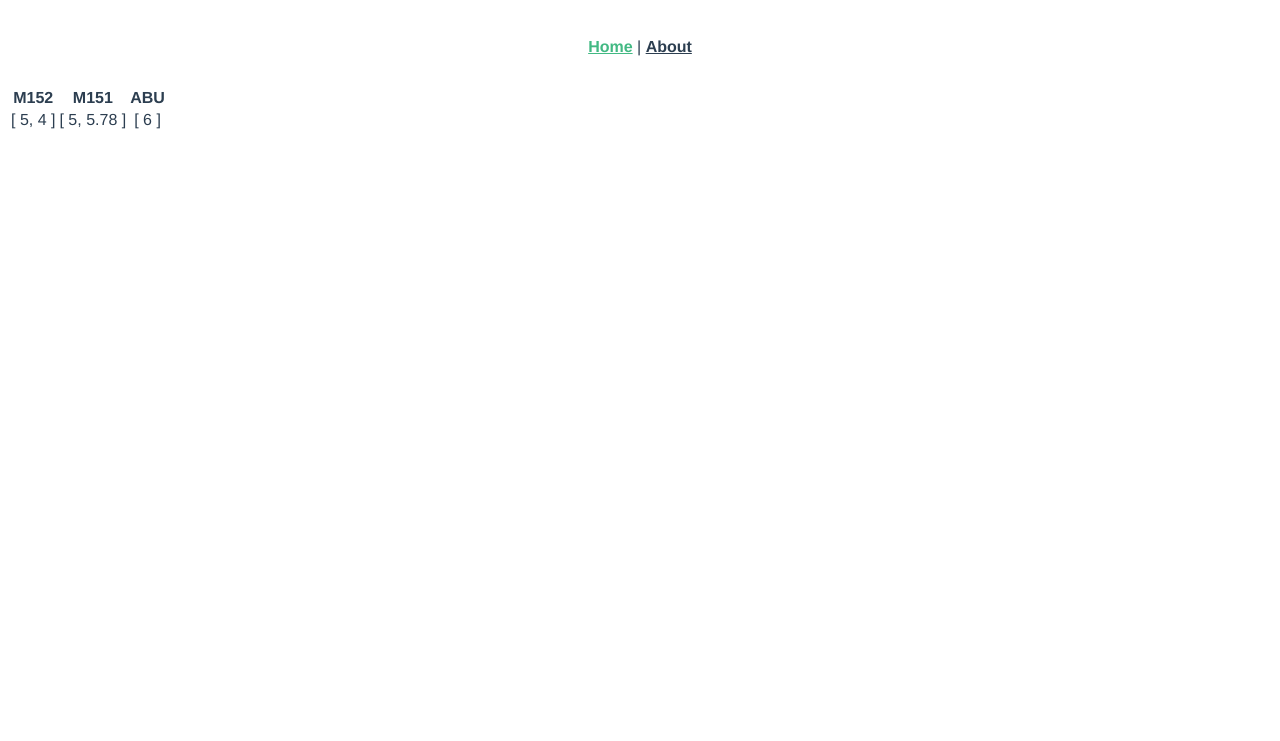
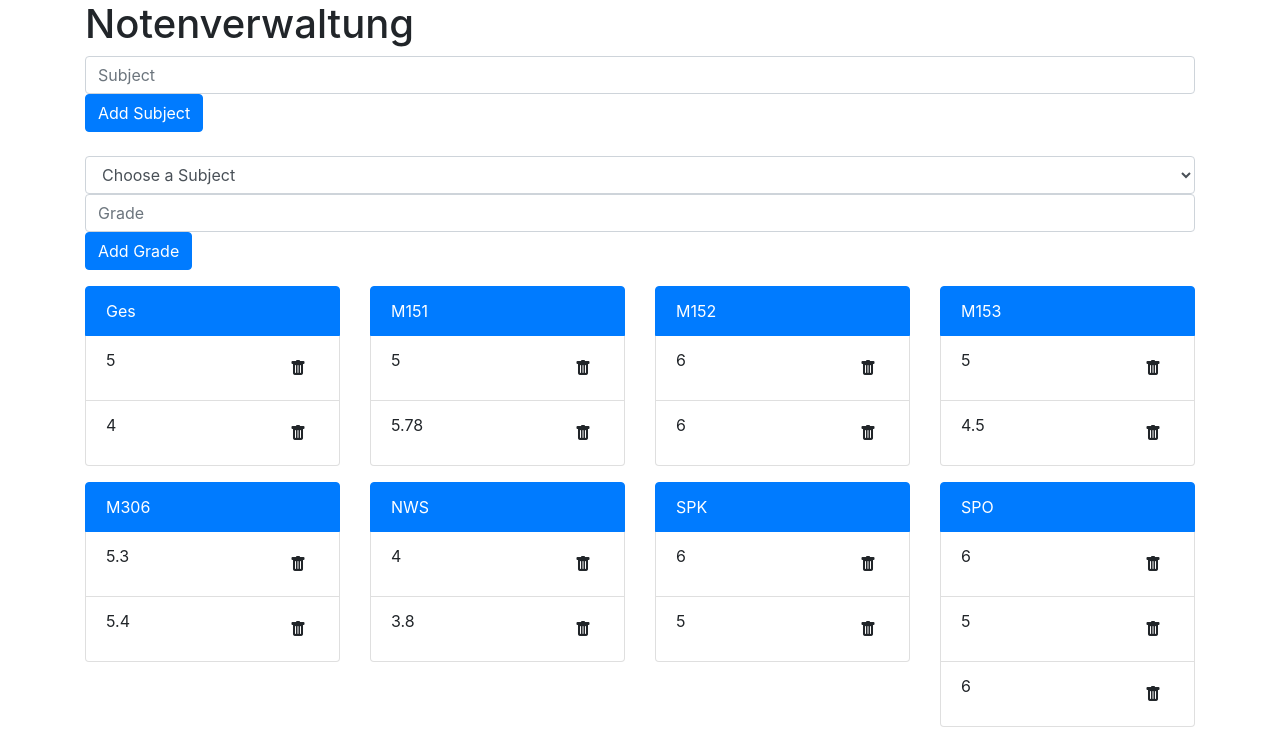
Before and after one commit to edp-darios/m152, a Vue app in the folder Projekt/notenverwaltung/: page / in a window 1280 px wide. Shown: the top 741 px of the page. Built offline with nearby package versions, Linux system fonts and the light colour scheme.

Commit message:
Added UI

```diff
--- a/Projekt/notenverwaltung/public/index.html
+++ b/Projekt/notenverwaltung/public/index.html
@@ -6,12 +6,13 @@
     <meta name="viewport" content="width=device-width,initial-scale=1.0">
     <link rel="icon" href="<%= BASE_URL %>favicon.ico">
     <title><%= htmlWebpackPlugin.options.title %></title>
+    <link href="https://cdn.jsdelivr.net/npm/bootstrap-icons@1.3.0/font/bootstrap-icons.css" rel="stylesheet">
+    <link rel="stylesheet" href="https://cdn.jsdelivr.net/npm/bootstrap@4.3.1/dist/css/bootstrap.min.css" integrity="sha384-ggOyR0iXCbMQv3Xipma34MD+dH/1fQ784/j6cY/iJTQUOhcWr7x9JvoRxT2MZw1T" crossorigin="anonymous">
   </head>
   <body>
     <noscript>
       <strong>We're sorry but <%= htmlWebpackPlugin.options.title %> doesn't work properly without JavaScript enabled. Please enable it to continue.</strong>
     </noscript>
     <div id="app"></div>
-    <!-- built files will be auto injected -->
   </body>
 </html>
--- a/Projekt/notenverwaltung/src/App.vue
+++ b/Projekt/notenverwaltung/src/App.vue
@@ -1,30 +1,3 @@
 <template>
-  <nav>
-    <router-link to="/">Home</router-link> |
-    <router-link to="/about">About</router-link>
-  </nav>
-  <router-view/>
+    <router-view></router-view>
 </template>
-
-<style lang="scss">
-#app {
-  font-family: Avenir, Helvetica, Arial, sans-serif;
-  -webkit-font-smoothing: antialiased;
-  -moz-osx-font-smoothing: grayscale;
-  text-align: center;
-  color: #2c3e50;
-}
-
-nav {
-  padding: 30px;
-
-  a {
-    font-weight: bold;
-    color: #2c3e50;
-
-    &.router-link-exact-active {
-      color: #42b983;
-    }
-  }
-}
-</style>
--- a/Projekt/notenverwaltung/src/components/HelloWorld.vue
+++ /dev/null
@@ -1,57 +0,0 @@
-<template>
-  <div class="hello">
-    <h1>{{ msg }}</h1>
-    <p>
-      For a guide and recipes on how to configure / customize this project,<br>
-      check out the
-      <a href="https://cli.vuejs.org" target="_blank" rel="noopener">vue-cli documentation</a>.
-    </p>
-    <h3>Installed CLI Plugins</h3>
-    <ul>
-      <li><a href="https://github.com/vuejs/vue-cli/tree/dev/packages/%40vue/cli-plugin-router" target="_blank" rel="noopener">router</a></li>
-    </ul>
-    <h3>Essential Links</h3>
-    <ul>
-      <li><a href="https://vuejs.org" target="_blank" rel="noopener">Core Docs</a></li>
-      <li><a href="https://forum.vuejs.org" target="_blank" rel="noopener">Forum</a></li>
-      <li><a href="https://chat.vuejs.org" target="_blank" rel="noopener">Community Chat</a></li>
-      <li><a href="https://twitter.com/vuejs" target="_blank" rel="noopener">Twitter</a></li>
-      <li><a href="https://news.vuejs.org" target="_blank" rel="noopener">News</a></li>
-    </ul>
-    <h3>Ecosystem</h3>
-    <ul>
-      <li><a href="https://router.vuejs.org" target="_blank" rel="noopener">vue-router</a></li>
-      <li><a href="https://vuex.vuejs.org" target="_blank" rel="noopener">vuex</a></li>
-      <li><a href="https://github.com/vuejs/vue-devtools#vue-devtools" target="_blank" rel="noopener">vue-devtools</a></li>
-      <li><a href="https://vue-loader.vuejs.org" target="_blank" rel="noopener">vue-loader</a></li>
-      <li><a href="https://github.com/vuejs/awesome-vue" target="_blank" rel="noopener">awesome-vue</a></li>
-    </ul>
-  </div>
-</template>
-
-<script>
-export default {
-  name: 'HelloWorld',
-  props: {
-    msg: String
-  }
-}
-</script>
-
-<!-- Add "scoped" attribute to limit CSS to this component only -->
-<style scoped lang="scss">
-h3 {
-  margin: 40px 0 0;
-}
-ul {
-  list-style-type: none;
-  padding: 0;
-}
-li {
-  display: inline-block;
-  margin: 0 10px;
-}
-a {
-  color: #42b983;
-}
-</style>
--- a/Projekt/notenverwaltung/src/router/index.js
+++ b/Projekt/notenverwaltung/src/router/index.js
@@ -1,22 +1,12 @@
 import { createRouter, createWebHistory } from 'vue-router'
-import HomeView from '../views/HomeView.vue'
+import GradesView from '../views/GradesView.vue'
 
 const routes = [
   {
     path: '/',
     name: 'home',
-    component: HomeView
+    component: GradesView
   },
-  {
-    path: '/about',
-    name: 'about',
-    // route level code-splitting
-    // this generates a separate chunk (about.[hash].js) for this route
-    // which is lazy-loaded when the route is visited.
-    component: function () {
-      return import(/* webpackChunkName: "about" */ '../views/AboutView.vue')
-    }
-  }
 ]
 
 const router = createRouter({
--- a/Projekt/notenverwaltung/src/views/AboutView.vue
+++ /dev/null
@@ -1,5 +0,0 @@
-<template>
-  <div class="about">
-    <h1>This is an about page</h1>
-  </div>
-</template>
--- /dev/null
+++ b/Projekt/notenverwaltung/src/views/GradesView.vue
@@ -0,0 +1,87 @@
+<template>
+  <div class="container">
+    <div class="row">
+
+      <div class="col-12">
+        <h1>Notenverwaltung</h1>
+        <div class="form-group w-100">
+          <input v-model="newSubject" type="text" placeholder="Subject" aria-label="New Subject"
+            aria-describedby="add-button" class="form-control">
+          <button @click="addSubject(this.newSubject)" class="btn btn-primary">Add Subject</button>
+          <br><br>
+          <select v-model="selectSubject" class="form-control">
+            <option value="disabled" disabled>Choose a Subject</option>
+            <option v-for="subject in subjects" :value="subject.subject">{{ subject.subject }}</option>
+          </select>
+          <input v-model="newGrade" type="text" placeholder="Grade" aria-label="New Grade" aria-describedby="add-button"
+            class="form-control">
+          <button @click="addGrade(this.newGrade, this.selectSubject)" class="btn btn-primary">Add Grade</button>
+        </div>
+      </div>
+
+      <div class="col-md-3 mb-3" v-for="subject in subjects">
+        <ul class="list-group">
+          <li class="list-group-item active">{{ subject.subject }}</li>
+          <li class="list-group-item d-flex justify-content-between" v-for="grade in subject.grades">
+            <p>{{ grade }}</p>
+            <button @click="removeGrade(grade, subject.subject)" class="btn">
+              <i class="bi bi-trash-fill"></i>
+            </button>
+          </li>
+        </ul>
+      </div>
+
+    </div>
+  </div>
+</template>
+
+<script>
+export default {
+  name: 'GradesView',
+  data() {
+    return {
+      selectSubject: "disabled",
+      subjects: [{
+        "subject": "Ges",
+        "grades": [5, 4]
+      }, {
+        "subject": "M151",
+        "grades": [5, 5.78]
+      }, {
+        "subject": "M152",
+        "grades": [6, 6]
+      }, {
+        "subject": "M153",
+        "grades": [5, 4.5]
+      }, {
+        "subject": "M306",
+        "grades": [5.3, 5.4]
+      }, {
+        "subject": "NWS",
+        "grades": [4, 3.8]
+      }, {
+        "subject": "SPK",
+        "grades": [6, 5]
+      }, {
+        "subject": "SPO",
+        "grades": [6, 5, 6]
+      }, {
+        "subject": "WUR",
+        "grades": [5, 5.1, 4.6]
+      }]
+    }
+  },
+  methods: {
+    addSubject(name) {
+      this.subjects.push({ subject: name });
+      this.newSubject = "";
+    },
+    addGrade(grade, subject) {
+
+    },
+    removeGrade(grade, subject) {
+
+    }
+  }
+}
+</script>
--- a/Projekt/notenverwaltung/src/views/HomeView.vue
+++ /dev/null
@@ -1,39 +0,0 @@
-<template>
-  <table>
-    <tr>
-      <th v-for="subject in subjects"> {{ subject.subject }}</th>
-    </tr>
-    <tr>
-      <td v-for="subject in subjects"> {{ subject.grades }}</td>
-    </tr>
-  </table>
-</template>
-
-<script>
-// @ is an alias to /src
-import HelloWorld from '@/components/HelloWorld.vue'
-
-export default {
-  name: 'HomeView',
-  components: {
-    HelloWorld
-  },
-  data() {
-    return {
-      subjects: [{
-        "subject": "M152",
-        "grades": [5, 4]
-      }, {
-        "subject": "M151",
-        "grades": [5, 5.78]
-      }, {
-        "subject": "ABU",
-        "grades": [6]
-      }]
-    }
-  }
-}
-
-
-
-</script>
```
Also changed, not shown: 1 other file (tests, documents, lock files or other folders).
